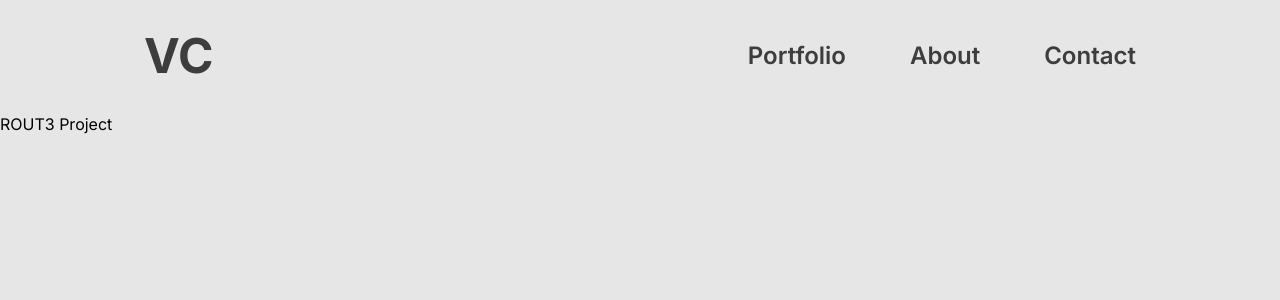
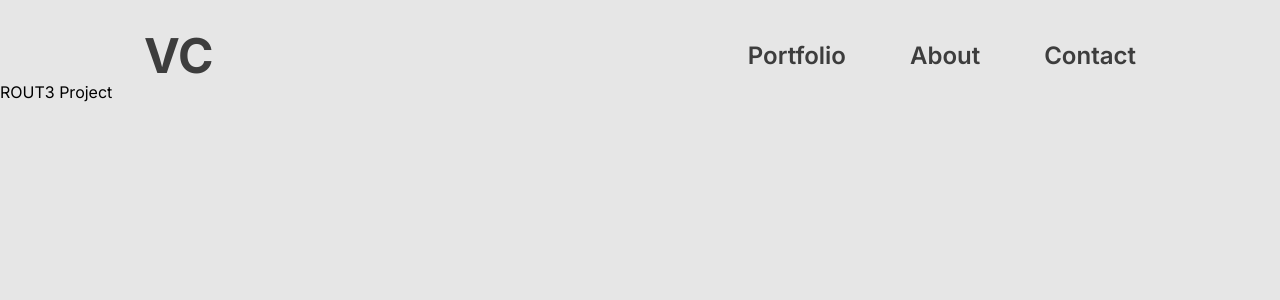
Before and after one commit to TheVicBro/portfolio, a Next.js app: page /rout3 in a window 1280 px wide. Shown: the top 300 px of the page. Built offline with nearby package versions, Linux system fonts and the light colour scheme.

Commit message:
Centering changes

```diff
--- a/src/app/page.tsx
+++ b/src/app/page.tsx
@@ -288,7 +288,7 @@ function MainContent() {
               </div>
             </div>
           </div>
-          <div className="bg-lightblack lg:w-1/4 5xl:h-160 4xl:h-112 2xl:h-96 lg:h-76 h-88 rounded-lg">
+          <div className="bg-lightblack lg:w-1/4 5xl:h-160 4xl:h-112 2xl:h-96 lg:h-76 h-88 lg:mt-0 mt-4 rounded-lg">
             <motion.div
               initial={{ height: 0 }}
               animate={{ height: "100%" }}
--- a/src/components/Navbar.tsx
+++ b/src/components/Navbar.tsx
@@ -36,7 +36,7 @@ export default function Navbar({ portfolioRef, aboutRef, contactRef }: NavbarPro
 
   return (
     <motion.div
-      className="flex items-center justify-between 5xl:p-16 2xl:p-12 lg:p-8 p-6 5xl:px-48 4xl:px-40 lg:px-36 px-8 text-lightblack"
+      className="flex items-center justify-between 5xl:pt-16 2xl:pt-12 lg:pt-8 pt-6 5xl:px-48 4xl:px-40 lg:px-36 px-8 text-lightblack"
       initial={{ opacity: 0, y: -140 }}
       animate={{ opacity: 1, y: 0 }}
       transition={{ duration: 1, ease: 'easeOut' }}
```
